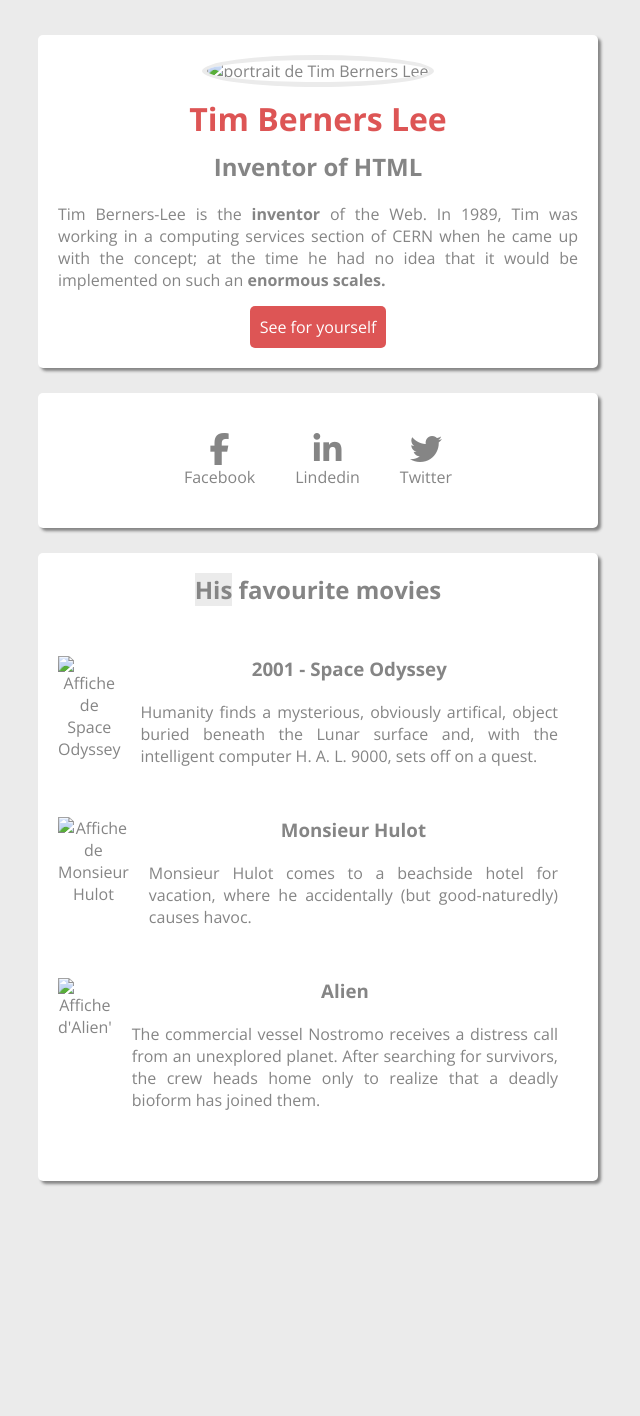
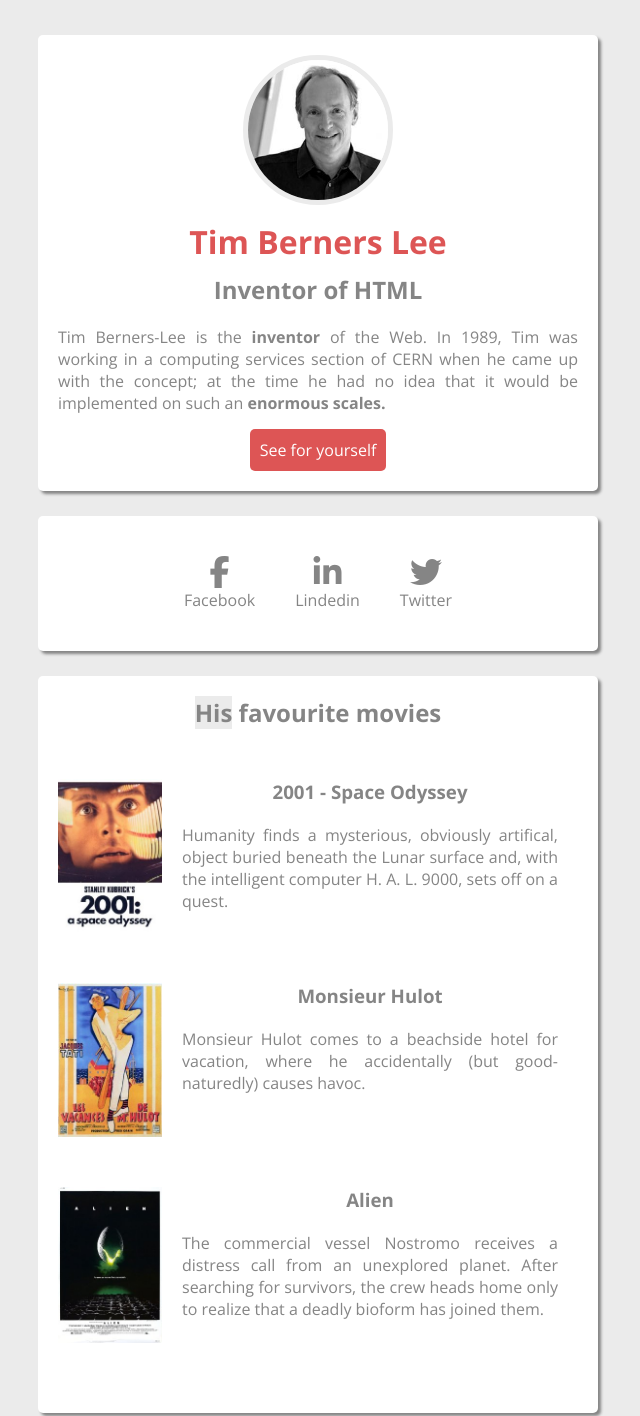
Before and after one commit to rulles13/website-berners-lee, a plain HTML site: page index.html in a window 1280 px wide. Shown: the top 1416 px of the page, without its empty margins (322-962 px from the left). Before the commit the page ends 1216 px from the top, so only its background shows below. Drawn offline with nearby package versions, Linux system fonts and the light colour scheme; the site is published under a folder, as on GitHub Pages, so addresses that start at the root find nothing.

Commit message:
change image links

```diff
--- a/index.html
+++ b/index.html
@@ -19,7 +19,7 @@
 <body>
   <header>
     <figure>
-      <img class="portrait" src="/images/tim_berners_lee.jpg" alt="portrait de Tim Berners Lee">
+      <img class="portrait" src="./images/tim_berners_lee.jpg" alt="portrait de Tim Berners Lee">
     </figure>
     <h1>Tim Berners Lee</h1>
     <h2>Inventor of HTML</h2>
@@ -46,21 +46,21 @@
     <section id="favouriteMovies">
       <h2><span class="colorUnderText">His</span> favourite movies</h2>
       <div class="movie">
-        <img class="movie_picture" src="/images/space_odyssey.jpg" alt="Affiche de Space Odyssey">
+        <img class="movie_picture" src="./images/space_odyssey.jpg" alt="Affiche de Space Odyssey">
         <div class="movie_text">
           <h3>2001 - Space Odyssey</h3>
           <p>Humanity finds a mysterious, obviously artifical, object buried beneath the Lunar surface and, with the intelligent computer H. A. L. 9000, sets off on a quest.</p>
         </div>
       </div>
       <div class="movie">
-        <img class="movie_picture" src="/images/mister_hulot.jpg" alt="Affiche de Monsieur Hulot">
+        <img class="movie_picture" src="./images/mister_hulot.jpg" alt="Affiche de Monsieur Hulot">
         <div class="movie_text">
           <h3>Monsieur Hulot</h3>
           <p>Monsieur Hulot comes to a beachside hotel for vacation, where he accidentally (but good-naturedly) causes havoc.</p>
         </div>
       </div>
       <div class="movie">
-        <img class="movie_picture" src="/images/alien.jpg" alt="Affiche d'Alien'">
+        <img class="movie_picture" src="./images/alien.jpg" alt="Affiche d'Alien'">
         <div class="movie_text">
           <h3>Alien</h3>
           <p>The commercial vessel Nostromo receives a distress call from an unexplored planet. After searching for survivors, the crew heads home only to realize that a deadly bioform has joined them.</p>
```
